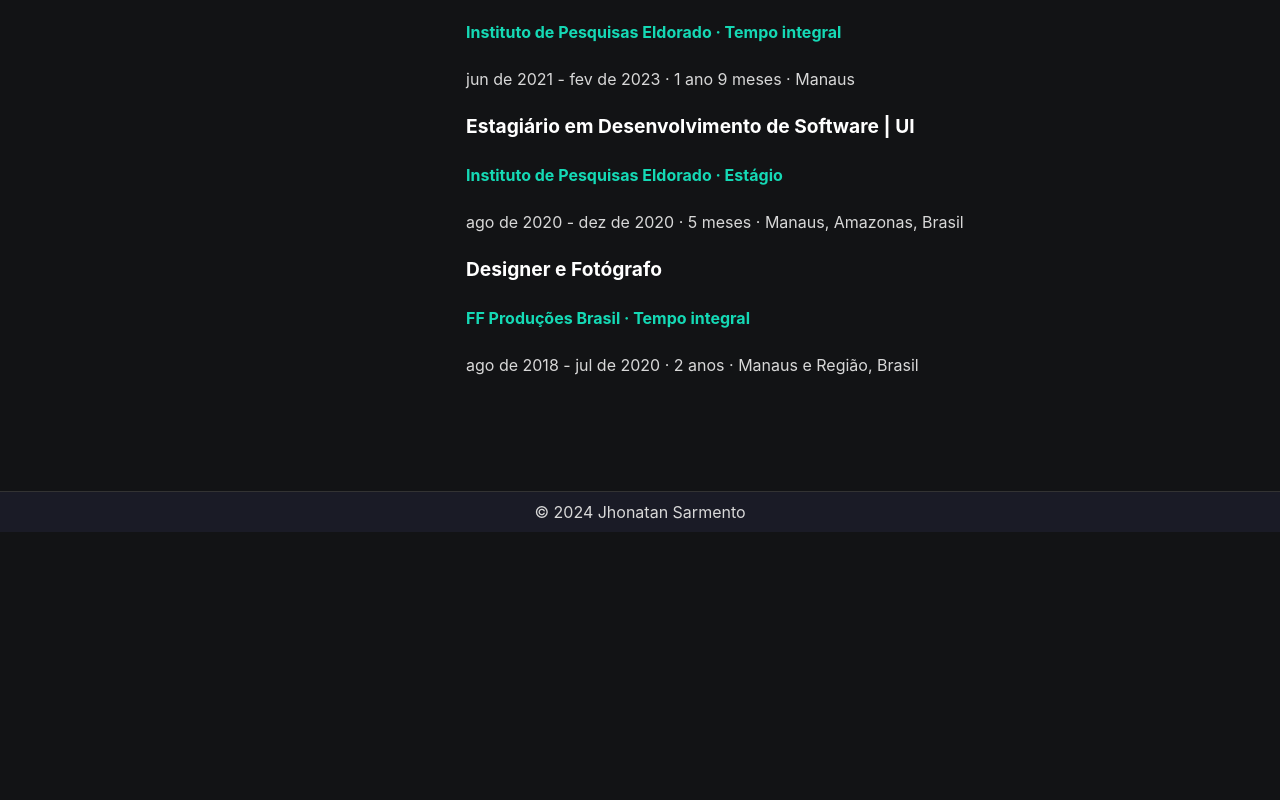
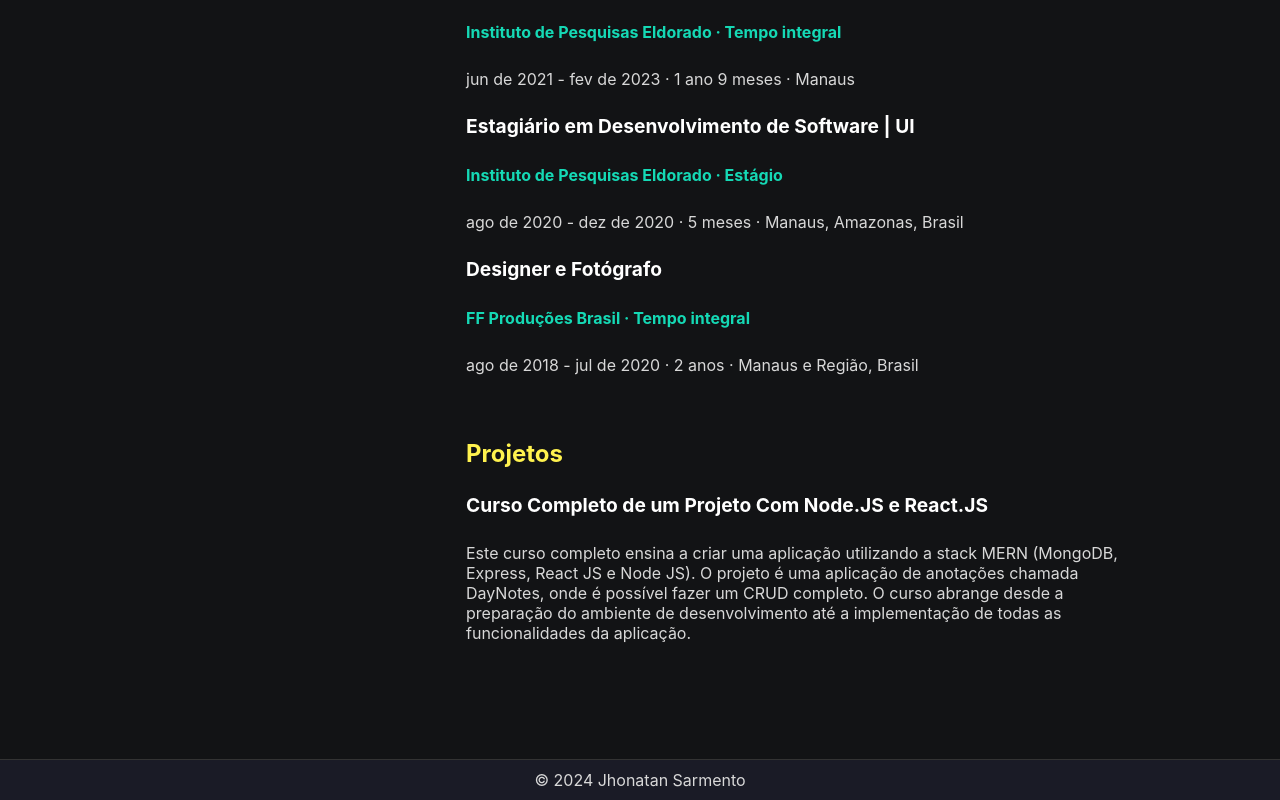
Before and after one commit to jhonatansarmento/personal-site, a Next.js app: page / in a window 1280 px wide. Shown: the part 697-1497 px from the top of the page. Before the commit the page ends 1229 px from the top, so only its background shows below. Built offline with nearby package versions, Linux system fonts and the light colour scheme.

Commit message:
Add projects section to ContentSection and update styles

```diff
--- a/src/shared/components/ContentSection/index.tsx
+++ b/src/shared/components/ContentSection/index.tsx
@@ -1,3 +1,4 @@
+import Link from 'next/link';
 import * as S from './styles';
 
 export default function ContentSection() {
@@ -60,6 +61,28 @@
           </S.ExperienceText>
         </S.ExperienceItem>
       </S.Experience>
+      <S.Projects id='projetos'>
+        <S.Title>Projetos</S.Title>
+        <S.ProjectItem>
+          <S.ProjectTitle>
+            <Link
+              href='https://www.youtube.com/watch?v=hK59KYwQP3U&list=PL0QN_lbTofYcw7bzm8y-l2BMslKfMfNgr&ab_channel=codezero'
+              target='_blank'
+              rel='noopener noreferrer'
+            >
+              Curso Completo de um Projeto Com Node.JS e React.JS
+            </Link>
+          </S.ProjectTitle>
+          <S.ProjectDescription>
+            Este curso completo ensina a criar uma aplicação utilizando a stack
+            MERN (MongoDB, Express, React JS e Node JS). O projeto é uma
+            aplicação de anotações chamada DayNotes, onde é possível fazer um
+            CRUD completo. O curso abrange desde a preparação do ambiente de
+            desenvolvimento até a implementação de todas as funcionalidades da
+            aplicação.
+          </S.ProjectDescription>
+        </S.ProjectItem>
+      </S.Projects>
     </S.Section>
   );
 }
--- a/src/shared/components/ContentSection/styles.ts
+++ b/src/shared/components/ContentSection/styles.ts
@@ -45,3 +45,25 @@
   font-size: 1em;
   color: #d8d8d8;
 `;
+
+export const Projects = styled.div`
+  margin-top: 20px;
+`;
+
+export const ProjectItem = styled.div`
+  margin-bottom: 20px;
+`;
+
+export const ProjectTitle = styled.h4`
+  font-size: 1.2em;
+  text-decoration: none;
+
+  &:hover {
+    text-decoration: underline;
+  }
+`;
+
+export const ProjectDescription = styled.p`
+  font-size: 1em;
+  color: #d8d8d8;
+`;
```
